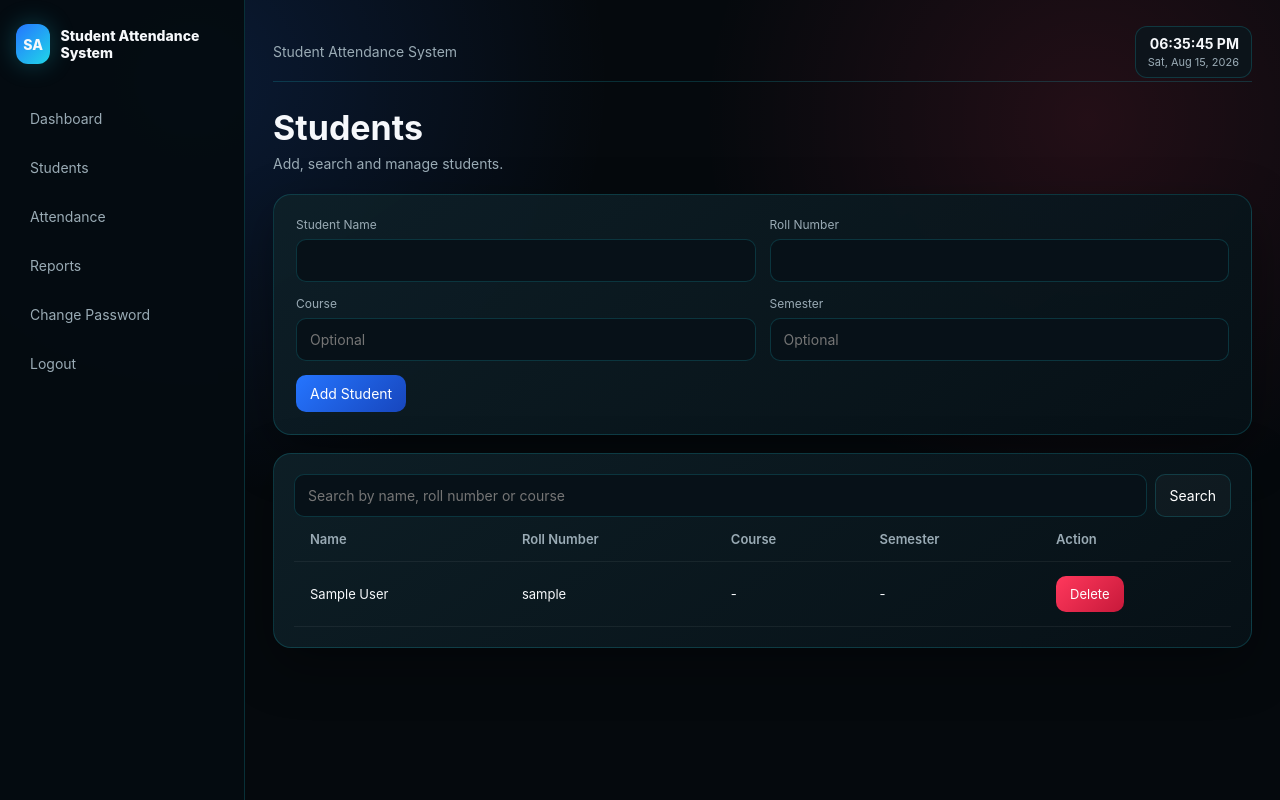
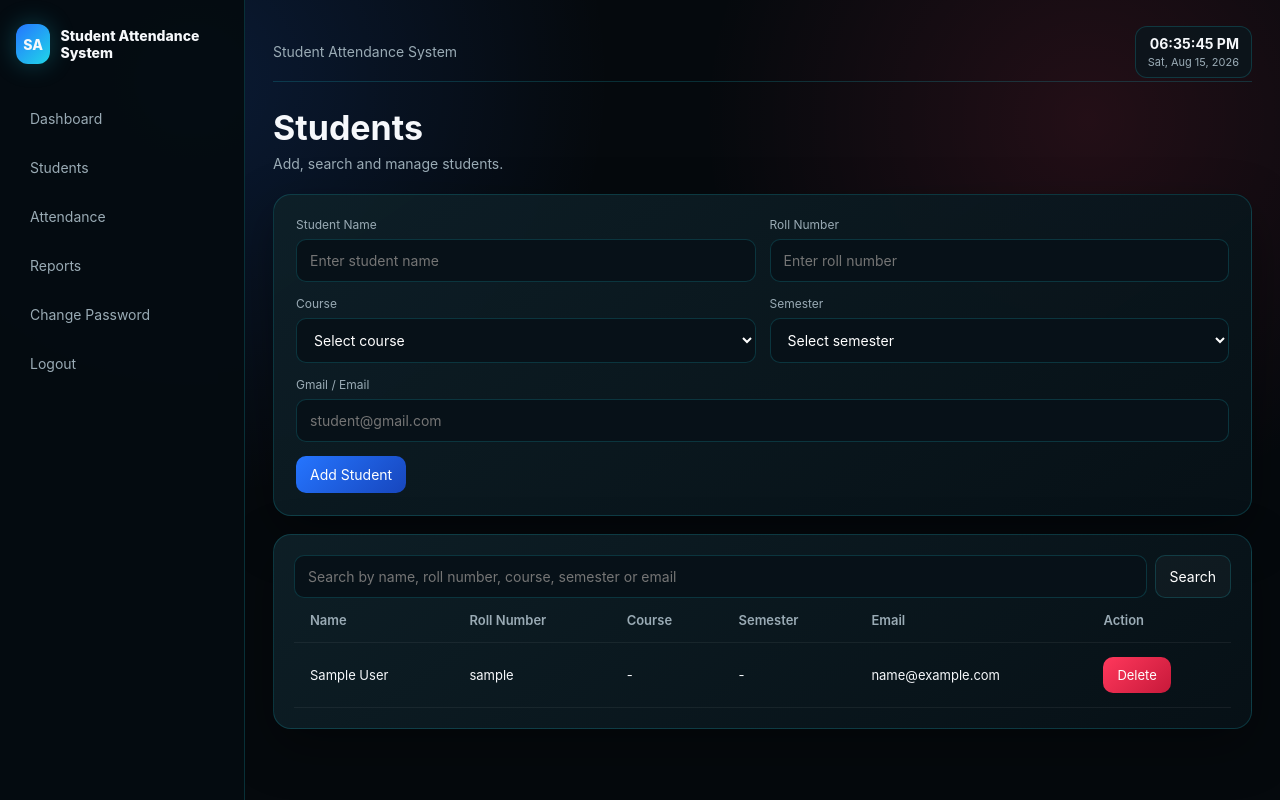
Before and after one commit to indeshmt-pixel/student-attendance-system, a Flask app: page /students in a window 1280 px wide. Run offline with Flask 3, Linux system fonts and the light colour scheme; the visitor is signed in with stand-in values (Sample User, id 1); data comes from the database, SQL or seed files in the repository.

Commit message:
Add course semester and email fields

```diff
--- a/app.py
+++ b/app.py
@@ -1,4 +1,4 @@
-import os, sqlite3
+import os, sqlite3, re
 from functools import wraps
 from flask import Flask, render_template, request, redirect, url_for, session, flash, jsonify
 from werkzeug.security import generate_password_hash, check_password_hash
@@ -7,7 +7,10 @@ app=Flask(__name__); app.secret_key=os.environ.get('SECRET_KEY','change-this-sec
 def db():
  c=sqlite3.connect(DB_PATH); c.row_factory=sqlite3.Row; c.execute('PRAGMA foreign_keys=ON'); return c
 def init_db():
- c=db(); c.executescript('''CREATE TABLE IF NOT EXISTS users(id INTEGER PRIMARY KEY AUTOINCREMENT,username TEXT UNIQUE NOT NULL,password_hash TEXT NOT NULL);CREATE TABLE IF NOT EXISTS students(id INTEGER PRIMARY KEY AUTOINCREMENT,name TEXT NOT NULL,roll_no TEXT UNIQUE NOT NULL,course TEXT DEFAULT '',semester TEXT DEFAULT '',created_at TEXT DEFAULT CURRENT_TIMESTAMP);CREATE TABLE IF NOT EXISTS attendance(id INTEGER PRIMARY KEY AUTOINCREMENT,student_id INTEGER NOT NULL,date TEXT NOT NULL,subject TEXT NOT NULL,status TEXT NOT NULL CHECK(status IN ('Present','Absent')),created_at TEXT DEFAULT CURRENT_TIMESTAMP,FOREIGN KEY(student_id) REFERENCES students(id) ON DELETE CASCADE,UNIQUE(student_id,date,subject));''')
+ c=db(); c.executescript('''CREATE TABLE IF NOT EXISTS users(id INTEGER PRIMARY KEY AUTOINCREMENT,username TEXT UNIQUE NOT NULL,password_hash TEXT NOT NULL);CREATE TABLE IF NOT EXISTS students(id INTEGER PRIMARY KEY AUTOINCREMENT,name TEXT NOT NULL,roll_no TEXT UNIQUE NOT NULL,course TEXT DEFAULT '',semester TEXT DEFAULT '',email TEXT DEFAULT '',created_at TEXT DEFAULT CURRENT_TIMESTAMP);CREATE TABLE IF NOT EXISTS attendance(id INTEGER PRIMARY KEY AUTOINCREMENT,student_id INTEGER NOT NULL,date TEXT NOT NULL,subject TEXT NOT NULL,status TEXT NOT NULL CHECK(status IN ('Present','Absent')),created_at TEXT DEFAULT CURRENT_TIMESTAMP,FOREIGN KEY(student_id) REFERENCES students(id) ON DELETE CASCADE,UNIQUE(student_id,date,subject));''')
+ # Add email to an existing students table without deleting existing data.
+ columns=[r['name'] for r in c.execute("PRAGMA table_info(students)").fetchall()]
+ if 'email' not in columns: c.execute("ALTER TABLE students ADD COLUMN email TEXT DEFAULT ''")
  if not c.execute("SELECT id FROM users WHERE username='admin'").fetchone(): c.execute("INSERT INTO users(username,password_hash) VALUES(?,?)",('admin',generate_password_hash('admin123')))
  c.commit(); c.close()
 def login_required(f):
@@ -35,9 +38,12 @@ def students():
  c=db()
  if request.method=='POST':
   try:
-   c.execute('INSERT INTO students(name,roll_no,course,semester) VALUES(?,?,?,?)',(request.form.get('name','').strip(),request.form.get('roll_no','').strip(),request.form.get('course','').strip(),request.form.get('semester','').strip())); c.commit(); flash('Student added successfully.','success')
+   name=request.form.get('name','').strip(); roll_no=request.form.get('roll_no','').strip(); course=request.form.get('course','').strip(); semester=request.form.get('semester','').strip(); email=request.form.get('email','').strip().lower()
+   if email and not re.fullmatch(r'[^@\\s]+@[^@\\s]+\\.[^@\\s]+',email): flash('Please enter a valid Gmail/email address.','error')
+   else:
+    c.execute('INSERT INTO students(name,roll_no,course,semester,email) VALUES(?,?,?,?,?)',(name,roll_no,course,semester,email)); c.commit(); flash('Student added successfully.','success')
   except sqlite3.IntegrityError: flash('This roll number already exists.','error')
- q=request.args.get('q','').strip(); rows=c.execute('SELECT * FROM students WHERE name LIKE ? OR roll_no LIKE ? OR course LIKE ? ORDER BY id DESC',(f'%{q}%',f'%{q}%',f'%{q}%')).fetchall() if q else c.execute('SELECT * FROM students ORDER BY id DESC').fetchall(); c.close(); return render_template('students.html',students=rows,q=q)
+ q=request.args.get('q','').strip(); rows=c.execute('SELECT * FROM students WHERE name LIKE ? OR roll_no LIKE ? OR course LIKE ? OR semester LIKE ? OR email LIKE ? ORDER BY id DESC',(f'%{q}%',f'%{q}%',f'%{q}%',f'%{q}%',f'%{q}%')).fetchall() if q else c.execute('SELECT * FROM students ORDER BY id DESC').fetchall(); c.close(); return render_template('students.html',students=rows,q=q)
 @app.post('/students/<int:i>/delete')
 @login_required
 def delete_student(i): c=db(); c.execute('DELETE FROM students WHERE id=?',(i,)); c.commit(); c.close(); flash('Student deleted.','success'); return redirect(url_for('students'))
--- a/templates/students.html
+++ b/templates/students.html
@@ -1 +1,112 @@
-{% extends 'base.html' %}{% block title %}Students{% endblock %}{% block content %}<section><div class="page-head"><div><h1>Students</h1><p class="subtitle">Add, search and manage students.</p></div></div><div class="form-card"><form method="post" class="form-grid"><div><label>Student Name</label><input name="name" required></div><div><label>Roll Number</label><input name="roll_no" required></div><div><label>Course</label><input name="course" placeholder="Optional"></div><div><label>Semester</label><input name="semester" placeholder="Optional"></div><div class="full"><button class="btn">Add Student</button></div></form></div><div class="table-wrap section"><div class="toolbar"><form style="display:flex;gap:8px;flex:1"><input name="q" value="{{ q }}" placeholder="Search by name, roll number or course"><button class="btn ghost">Search</button></form></div><div class="table-scroll"><table><thead><tr><th>Name</th><th>Roll Number</th><th>Course</th><th>Semester</th><th>Action</th></tr></thead><tbody>{% for s in students %}<tr><td>{{ s.name }}</td><td>{{ s.roll_no }}</td><td>{{ s.course or '-' }}</td><td>{{ s.semester or '-' }}</td><td><form method="post" action="{{ url_for('delete_student',i=s.id) }}" onsubmit="return confirm('Delete this student and related attendance?')"><button class="btn red-btn">Delete</button></form></td></tr>{% else %}<tr><td colspan="5" class="empty">No students found.</td></tr>{% endfor %}</tbody></table></div></div></section>{% endblock %}
+{% extends 'base.html' %}
+{% block title %}Students{% endblock %}
+{% block content %}
+<section>
+  <div class="page-head">
+    <div>
+      <h1>Students</h1>
+      <p class="subtitle">Add, search and manage students.</p>
+    </div>
+  </div>
+
+  <div class="form-card">
+    <form method="post" class="form-grid">
+      <div>
+        <label>Student Name</label>
+        <input name="name" placeholder="Enter student name" required>
+      </div>
+
+      <div>
+        <label>Roll Number</label>
+        <input name="roll_no" placeholder="Enter roll number" required>
+      </div>
+
+      <div>
+        <label>Course</label>
+        <select name="course" required>
+          <option value="" selected disabled>Select course</option>
+          <option>BCA</option>
+          <option>BBA</option>
+          <option>B.Com</option>
+          <option>BA</option>
+          <option>B.Sc</option>
+          <option>B.Tech</option>
+          <option>MCA</option>
+          <option>MBA</option>
+          <option>M.Com</option>
+          <option>M.Tech</option>
+          <option>Other</option>
+        </select>
+      </div>
+
+      <div>
+        <label>Semester</label>
+        <select name="semester" required>
+          <option value="" selected disabled>Select semester</option>
+          <option>1st Semester</option>
+          <option>2nd Semester</option>
+          <option>3rd Semester</option>
+          <option>4th Semester</option>
+          <option>5th Semester</option>
+          <option>6th Semester</option>
+          <option>7th Semester</option>
+          <option>8th Semester</option>
+        </select>
+      </div>
+
+      <div class="full">
+        <label>Gmail / Email</label>
+        <input type="email" name="email" placeholder="student@gmail.com">
+      </div>
+
+      <div class="full">
+        <button class="btn" type="submit">Add Student</button>
+      </div>
+    </form>
+  </div>
+
+  <div class="table-wrap section">
+    <div class="toolbar">
+      <form style="display:flex;gap:8px;flex:1">
+        <input name="q" value="{{ q }}" placeholder="Search by name, roll number, course, semester or email">
+        <button class="btn ghost" type="submit">Search</button>
+      </form>
+    </div>
+
+    <div class="table-scroll">
+      <table>
+        <thead>
+          <tr>
+            <th>Name</th>
+            <th>Roll Number</th>
+            <th>Course</th>
+            <th>Semester</th>
+            <th>Email</th>
+            <th>Action</th>
+          </tr>
+        </thead>
+        <tbody>
+          {% for s in students %}
+          <tr>
+            <td>{{ s.name }}</td>
+            <td>{{ s.roll_no }}</td>
+            <td>{{ s.course or '-' }}</td>
+            <td>{{ s.semester or '-' }}</td>
+            <td>{{ s.email or '-' }}</td>
+            <td>
+              <form method="post" action="{{ url_for('delete_student',i=s.id) }}" onsubmit="return confirm('Delete this student and related attendance?')">
+                <button class="btn red-btn" type="submit">Delete</button>
+              </form>
+            </td>
+          </tr>
+          {% else %}
+          <tr>
+            <td colspan="6" class="empty">No students found.</td>
+          </tr>
+          {% endfor %}
+        </tbody>
+      </table>
+    </div>
+  </div>
+</section>
+{% endblock %}
```
